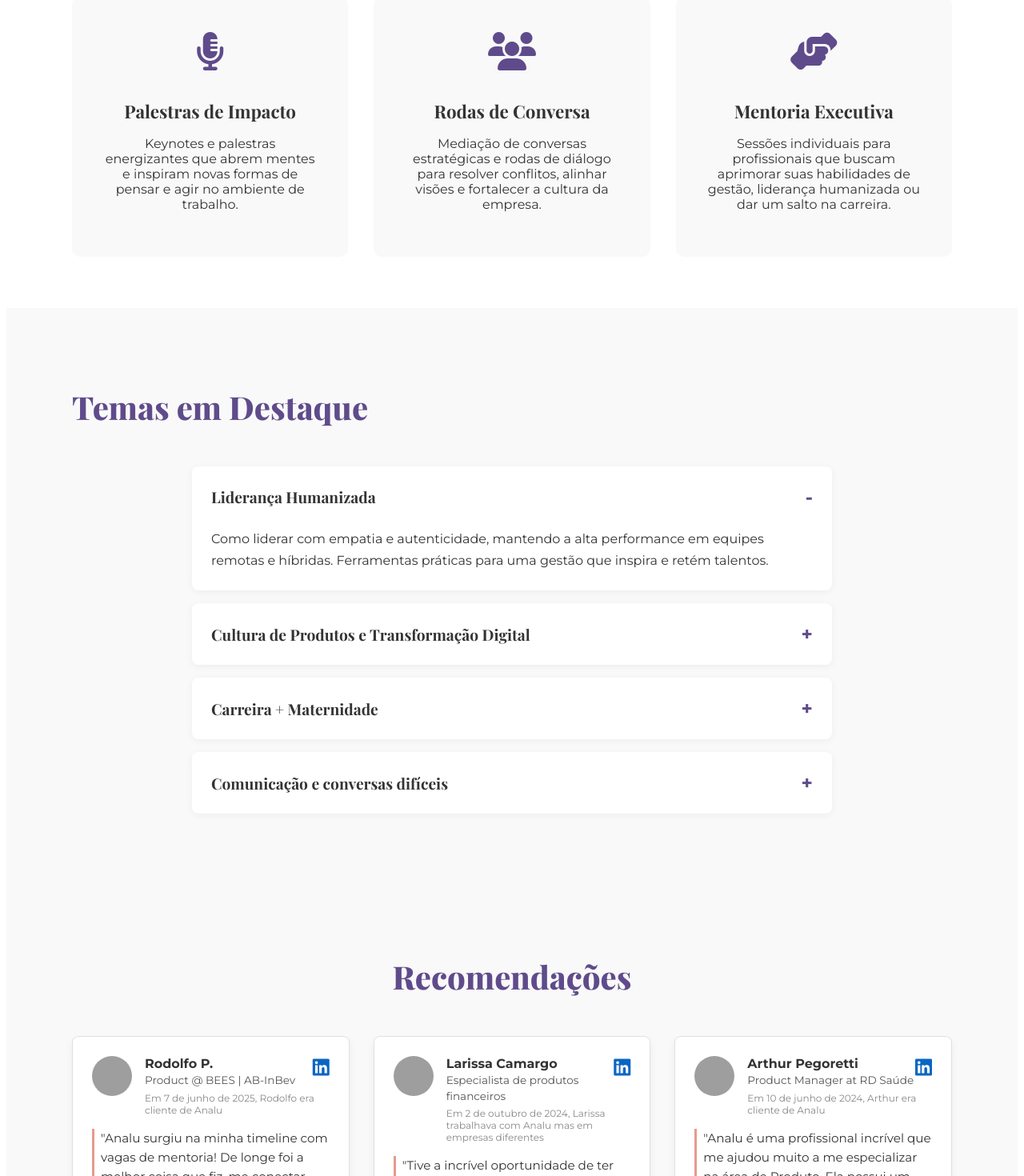
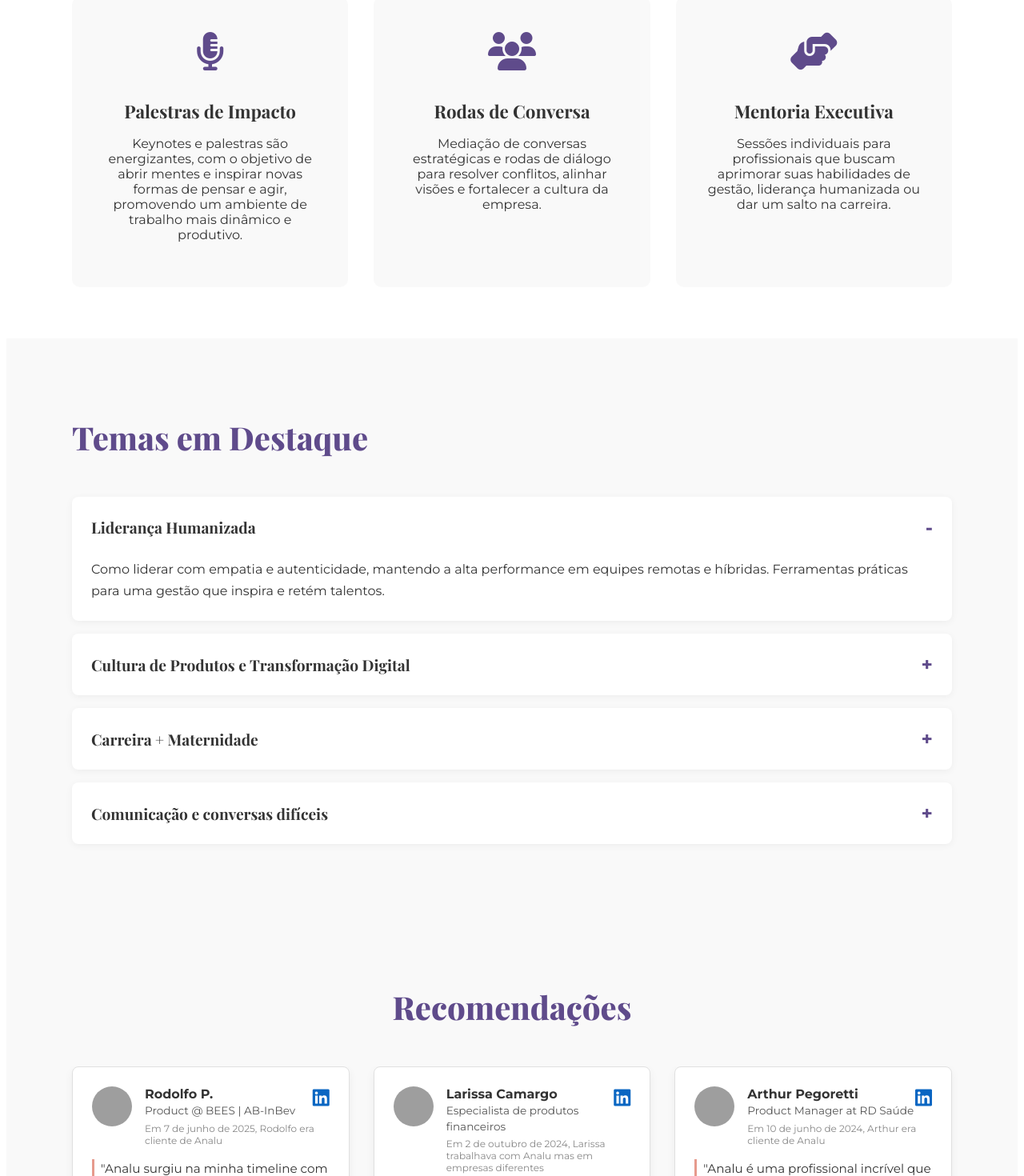
Before and after one commit to tulliopimentel/analu-landing-page, a Vue app: page / in a window 1280 px wide. Shown: the part 1756-3226 px from the top of the page at 80% size. Built offline with nearby package versions, Linux system fonts and the light colour scheme; grey boxes are pictures that could not be loaded; the HTML template or start-up script is replaced by a standard one.

Commit message:
ajustado temas em destaque

```diff
--- a/src/styles/home.css
+++ b/src/styles/home.css
@@ -145,6 +145,10 @@ html {
 
 /* Estilos do Menu Mobile */
 @media (max-width: 992px) {
+    .topics-accordion {
+  max-width: 100%;
+  margin: 0 auto;
+}
   .nav-links {
     position: fixed;
     top: 0;
@@ -385,7 +389,7 @@ html {
   padding: 4rem 0;
 }
 .topics-accordion {
-  max-width: 800px;
+  max-width: 100%;
   margin: 0 auto;
 }
 .topic-item {
@@ -417,7 +421,7 @@ html {
   transition: max-height 0.5s ease-out, padding 0.5s ease;
 }
 .topic-content.active {
-  max-height: 200px;
+  max-height: 100%;
   transition: max-height 0.5s ease-in;
 }
 .topic-content p {
@@ -655,6 +659,10 @@ html {
 
 /* Responsividade */
 @media (max-width: 992px) {
+  .topics-accordion {
+  max-width: 100%;
+  margin: 0 auto;
+    }
   .hero-content {
     flex-direction: column;
     text-align: center;
@@ -677,6 +685,10 @@ html {
   }
 }
 @media (max-width: 768px) {
+.topics-accordion {
+  max-width: 100%;
+  margin: 0 auto;
+  }
   .section-title {
     font-size: 2rem;
   }
--- a/src/views/homeView.vue
+++ b/src/views/homeView.vue
@@ -59,7 +59,7 @@
             <div class="service-card">
               <div class="service-icon"><i class="fas fa-microphone-alt"></i></div>
               <h4>Palestras de Impacto</h4>
-              <p>Keynotes e palestras energizantes que abrem mentes e inspiram novas formas de pensar e agir no ambiente de trabalho.</p>
+              <p>Keynotes e palestras são energizantes, com o objetivo de abrir mentes e inspirar novas formas de pensar e agir, promovendo um ambiente de trabalho mais dinâmico e produtivo.</p>
             </div>
             <div class="service-card">
               <div class="service-icon"><i class="fas fa-users"></i></div>
@@ -219,9 +219,9 @@ export default {
       activeTopic: 0,
       topics: [
         { title: 'Liderança Humanizada', description: 'Como liderar com empatia e autenticidade, mantendo a alta performance em equipes remotas e híbridas. Ferramentas práticas para uma gestão que inspira e retém talentos.' },
-        { title: 'Cultura de Produtos e Transformação Digital', description: 'Técnicas para transformar o diálogo, reduzir conflitos e criar um ambiente de segurança psicológica onde o feedback construtivo floresce.' },
-        { title: 'Carreira + Maternidade ', description: 'Como estimular a mentalidade criativa e proativa na sua equipe, transformando colaboradores em verdadeiros donos do negócio e impulsionando a inovação de dentro para fora.' },
-        { title: 'Comunicação e conversas difíceis', description: 'Estratégias para construir equipes mais resilientes, capazes de navegar por mudanças e pressões com inteligência emocional e bem-estar.' }
+        { title: 'Cultura de Produtos e Transformação Digital', description: 'A verdadeira transformação digital não se resume a adotar novas tecnologias; ela nasce de uma profunda mudança cultural. Em um ambiente de negócios que evolui rapidamente, construir uma sólida cultura de produtos é o que diferencia as empresas que apenas sobrevivem daquelas que lideram o mercado. Esta palestra foca em como cultivar um ecossistema onde a inovação é consequência direta de um ambiente psicologicamente seguro. Abordaremos técnicas práticas para transformar o diálogo entre equipes, substituindo silos e conflitos por colaboração e alinhamento. Você aprenderá a criar canais onde o feedback construtivo não só é bem-vindo, como é a principal ferramenta para o crescimento contínuo, permitindo que as melhores ideias floresçam e impulsionem o sucesso da sua organização.' },
+        { title: 'Carreira + Maternidade ', description: 'A jornada de equilibrar carreira e maternidade é frequentemente vista como um desafio de sacrifícios, mas pode ser uma poderosa fonte de desenvolvimento de habilidades únicas e valiosas. Esta palestra ressignifica essa narrativa, mostrando como as competências adquiridas na maternidade — como empatia, resiliência e uma incrível capacidade de gestão de tempo e prioridades — podem impulsionar o crescimento profissional. Exploraremos como estimular uma mentalidade criativa e proativa, transformando a experiência da maternidade em um catalisador para a inovação. O objetivo é capacitar mulheres a se tornarem verdadeiras "donas do negócio", tanto em suas vidas quanto em suas carreiras, e mostrar às empresas como criar uma cultura de apoio que não apenas retém talentos, mas também impulsiona a inovação de dentro para fora.' },
+        { title: 'Comunicação e conversas difíceis', description: 'O sucesso de uma equipe muitas vezes depende não das conversas fáceis, mas da coragem e da habilidade de navegar pelas conversas difíceis. Ignorar conflitos, dar feedbacks vagos ou evitar diálogos cruciais cria um ambiente de incerteza e estagnação. Nesta apresentação, mergulhamos em estratégias práticas para transformar a comunicação na sua equipe, construindo times mais resilientes e preparados para qualquer desafio. Aprenda a abordar temas complexos com inteligência emocional, a navegar por mudanças e pressões com bem-estar e a criar uma cultura onde a honestidade e a empatia são a base para a resolução de problemas. Ao dominar a arte das conversas difíceis, você equipa seus líderes e colaboradores para construir relações de confiança e alcançar resultados extraordinários.' }
       ],
       testimonials: [
         { name: 'Rodolfo P.', title: 'Product @ BEES | AB-InBev', relationship: 'Em 7 de junho de 2025, Rodolfo era cliente de Analu', text: 'Analu surgiu na minha timeline com vagas de mentoria! De longe foi a melhor coisa que fiz, me conectar com ela. Uma mentoria leve, sobre o meu momento profissional e pessoal, tivemos muita troca. A sua empolgação, sinceridade e transparência te fazer uma pessoa extremamente confiável! Pude abrir muitos detalhes e assim construir um plano juntos! Você me ajudou muito a trazer clareza para os meus objetivos e um senso de urgência para alcança-los.', imageUrl: 'https://media.licdn.com/dms/image/v2/D4D03AQHfW1q3d2Q7rg/profile-displayphoto-scale_100_100/B4DZfWN7RzGsAg-/0/1751645666025?e=1756339200&v=beta&t=nv-GAIi2IhFsX1bDQyeikw3_mJLaP-N5Kx7Nvtu8YvI', linkedinUrl: 'https://www.linkedin.com/in/analupuccar/details/recommendations/?detailScreenTabIndex=0' },
```
